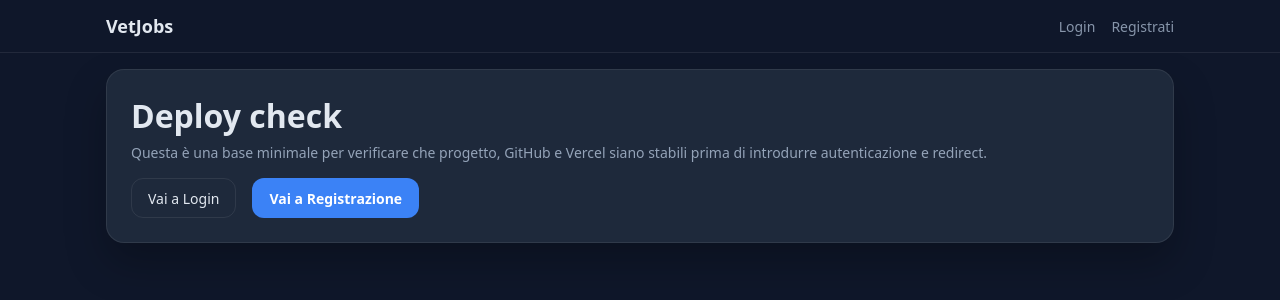
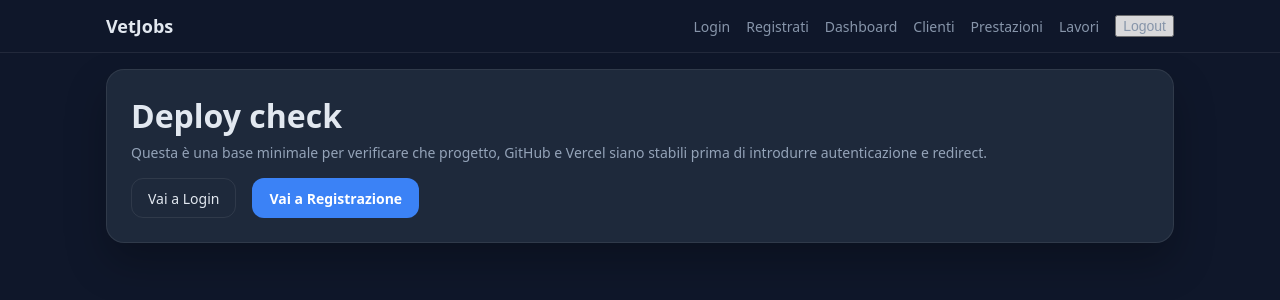
Before and after one commit to rikitrauma05/vet-jobs, a Next.js app: page / in a window 1280 px wide. Shown: the top 300 px of the page. Built offline with nearby package versions, Linux system fonts and the light colour scheme; no server answers.

Commit message:
Make navbar static and server-protected

```diff
--- a/src/components/Navbar.tsx
+++ b/src/components/Navbar.tsx
@@ -1,37 +1,10 @@
 "use client";
 
 import Link from "next/link";
-import { useEffect, useState } from "react";
 import { useRouter } from "next/navigation";
-
-type Role = "admin" | "vet" | null;
 
 export default function Navbar() {
   const router = useRouter();
-
-  const [loading, setLoading] = useState(true);
-  const [user, setUser] = useState<any>(null);
-  const [role, setRole] = useState<Role>(null);
-
-  useEffect(() => {
-    async function loadUser() {
-      try {
-        const res = await fetch("/api/auth/me", {
-          cache: "no-store",
-        });
-        const data = await res.json();
-        setUser(data.user);
-        setRole(data.role);
-      } catch {
-        setUser(null);
-        setRole(null);
-      } finally {
-        setLoading(false);
-      }
-    }
-
-    loadUser();
-  }, []);
 
   async function handleLogout() {
     await fetch("/logout");
@@ -39,19 +12,13 @@ export default function Navbar() {
     router.refresh();
   }
 
-  function handleAdminClick(
+  function handleProtectedClick(
     e: React.MouseEvent<HTMLAnchorElement>,
     href: string
   ) {
-    if (role !== "admin") {
     e.preventDefault();
-      alert("Accesso riservato agli amministratori.");
-      return;
-    }
     router.push(href);
   }
-
-  if (loading) return null;
 
   return (
     <nav className="navbar">
@@ -61,23 +28,19 @@ export default function Navbar() {
         </Link>
 
         <div className="navbar-links desktop-only">
-          {!user && (
-            <>
+          {/* Sempre visibili */}
           <Link href="/login" className="navbar-link">
             Login
           </Link>
+
           <Link href="/register" className="navbar-link">
             Registrati
           </Link>
-            </>
-          )}
 
-          {user && (
-            <>
           <Link
             href="/admin"
             className="navbar-link"
-                onClick={(e) => handleAdminClick(e, "/admin")}
+            onClick={(e) => handleProtectedClick(e, "/admin")}
           >
             Dashboard
           </Link>
@@ -85,7 +48,7 @@ export default function Navbar() {
           <Link
             href="/admin/clienti"
             className="navbar-link"
-                onClick={(e) => handleAdminClick(e, "/admin/clienti")}
+            onClick={(e) => handleProtectedClick(e, "/admin/clienti")}
           >
             Clienti
           </Link>
@@ -93,7 +56,7 @@ export default function Navbar() {
           <Link
             href="/admin/prestazioni"
             className="navbar-link"
-                onClick={(e) => handleAdminClick(e, "/admin/prestazioni")}
+            onClick={(e) => handleProtectedClick(e, "/admin/prestazioni")}
           >
             Prestazioni
           </Link>
@@ -101,7 +64,7 @@ export default function Navbar() {
           <Link
             href="/admin/lavori"
             className="navbar-link"
-                onClick={(e) => handleAdminClick(e, "/admin/lavori")}
+            onClick={(e) => handleProtectedClick(e, "/admin/lavori")}
           >
             Lavori
           </Link>
@@ -109,8 +72,6 @@ export default function Navbar() {
           <button onClick={handleLogout} className="navbar-link">
             Logout
           </button>
-            </>
-          )}
         </div>
       </div>
     </nav>
```
Lines whose indentation alone changed are shown as unchanged.
